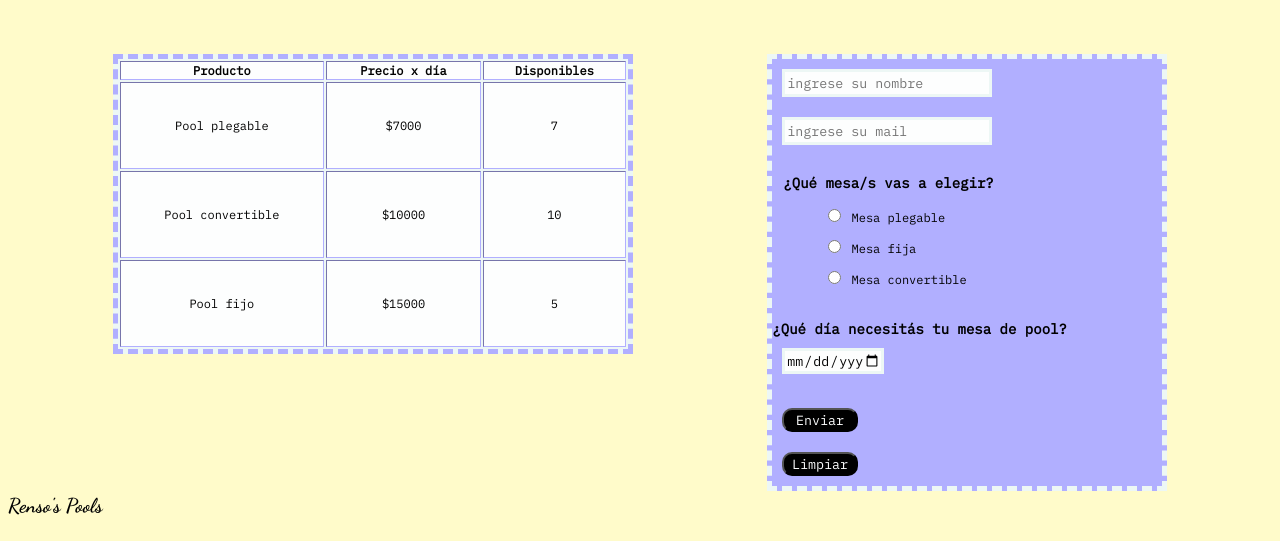
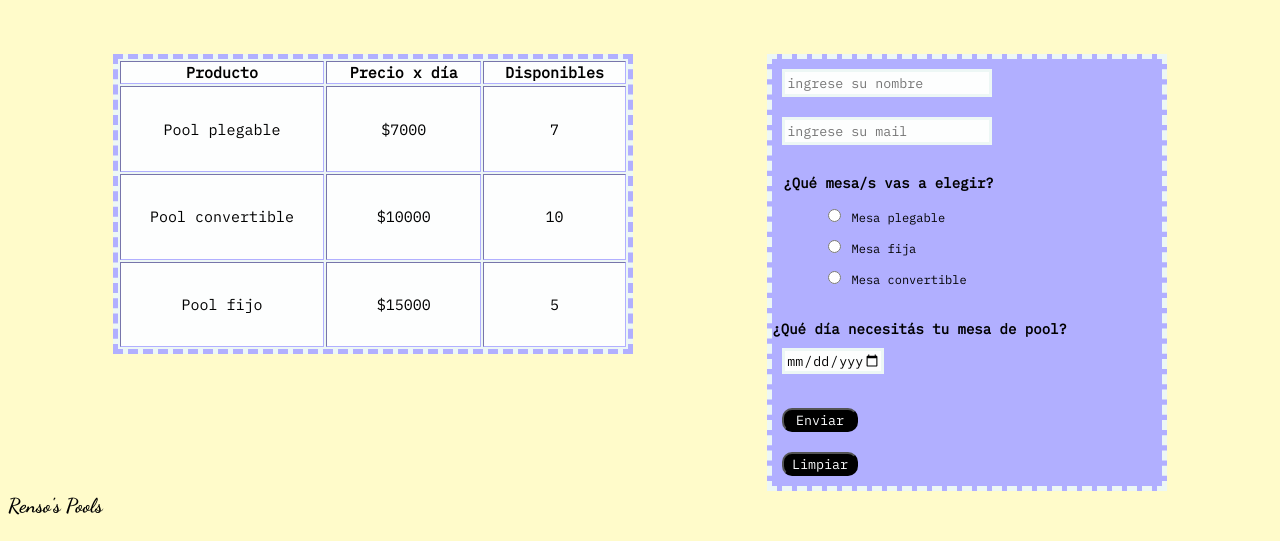
Before and after one commit to Lucianataranto/Proyecto-Coder, a plain HTML site: page index.html in a window 1280 px wide. Shown: the part 259-800 px from the top of the page. Drawn offline with Linux system fonts and the light colour scheme; a web font is replaced by a local one.

```diff
--- a/estilo/estilo.css
+++ b/estilo/estilo.css
@@ -95,7 +95,7 @@
     gap: 150px;
     justify-content: space-evenly;
     font-family: 'IBM Plex Mono';
-    font-size: 12px;
+    font-size: 15px;
 }
 
 .table {
```
Also changed, not shown: paginas/contacto.html (+3 -0 lines), imagenes/direccion.png (added), imagenes/mail.png (added), imagenes/telefono.png (added), 1 other file.
